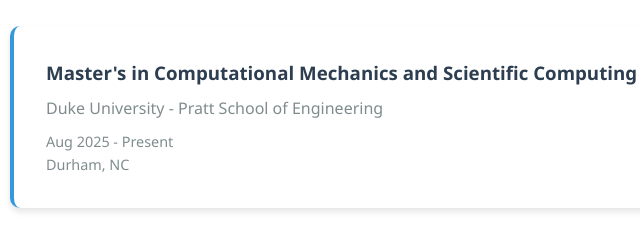
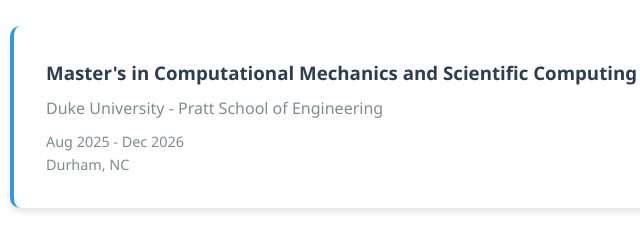
Before and after one commit to sohamgugale/portfolio, a plain HTML site: page index.html in a window 1280 px wide. Shown: the part 1560-1798 px from the top of the page, 50-690 px from the left. Drawn offline with Linux system fonts and the light colour scheme.

Commit message:
Update index.html

```diff
--- a/index.html
+++ b/index.html
@@ -57,7 +57,7 @@
                     <div class="timeline-content">
                         <h3>Master's in Computational Mechanics and Scientific Computing</h3>
                         <h4>Duke University - Pratt School of Engineering</h4>
-                        <p class="timeline-date">Aug 2025 - Present</p>
+                        <p class="timeline-date">Aug 2025 - Dec 2026</p>
                         <p class="timeline-location">Durham, NC</p>
                     </div>
                 </div>
```
